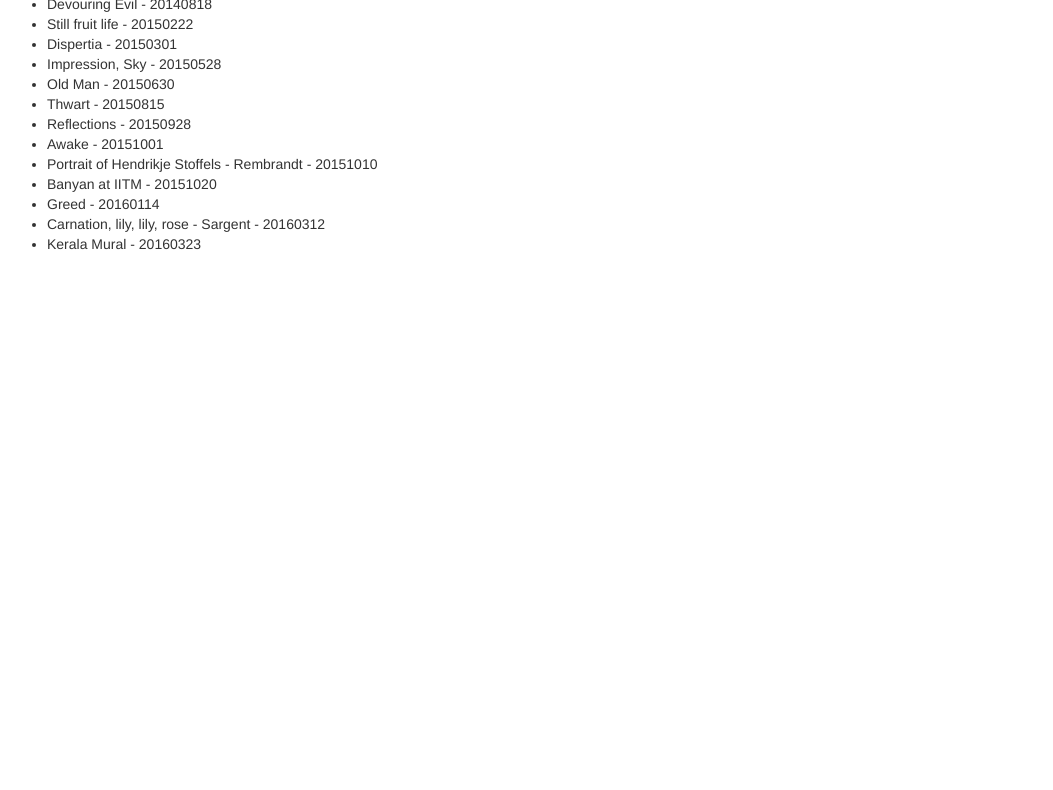
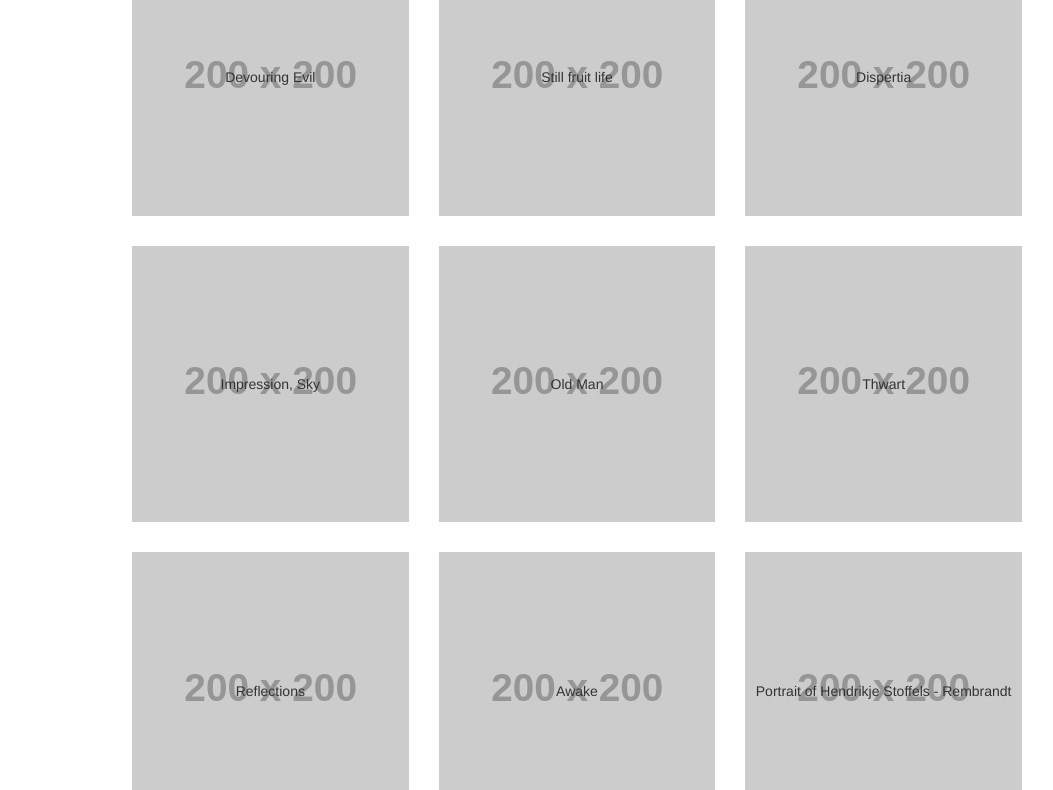
Before and after one commit to TasneemLo/tasneemlo.github.io, a website: page index.html at #/works in a window 1280 px wide. Shown: the part 152-942 px from the top of the page, without its empty margins (63-1116 px from the left). Before the commit the page ends 800 px from the top, so only its background shows below. Drawn offline with Linux system fonts and the light colour scheme; placeholder pictures from the web are drawn by us.

Commit message:
works: Add CSS and template

```diff
--- a/app/views/works.html
+++ b/app/views/works.html
@@ -1,8 +1,51 @@
+<style>
+.work-tile {
+  padding: 15px 0 15px 0;
+}
+.pad-helper {
+  position: relative;
+  left: 5%;
+  width: 90%;
+  left: calc(15px);
+  width: calc(100% - 30px);
+}
+.work-tile .square {
+  width: 100%;
+  padding-bottom: 100%;
+  background-size: cover;
+}
+.work-tile .square .text-box {
+  position: absolute;
+  width: 100%;
+  height: 100%;
+  top: 0px;
+  left: 0px;
+  display: table;
+}
+.work-tile .square .text-box .text-inner {
+  vertical-align: middle;
+  display: table-cell;
+  height: 100%;
+}
+</style>
+
+<h1 class="center title" ng-if="pageHeading">{{pageHeading}}</h1>
 <div class="container">
-  <h1 class="center">Works</h1>
-  <ul>
-    <li ng-repeat="work in works | orderBy:'creationDate'">
-      {{work.title}} - {{work.creationDate}}
-    </li>
-  </ul>
+  <div class="col-md-10 col-md-offset-1">
+    <div class="col-md-4 work-tile" ng-repeat="work in works | orderBy:'creationDate'">
+      <div class="pad-helper">
+        <div class="square"
+          style="background-image: url('https://placehold.it/200x200');">
+          <div class="text-outer"
+            style="height: 100%; width: 100%; position: absolute">
+            <div class="text-box center">
+              <div class="text-inner">
+                <span class="text">{{work.title}}</span>
+              </div>
+            </div>
+          </div>
+        </div>
+      </div>
+    </div>
+  </div>
 </div>
```
